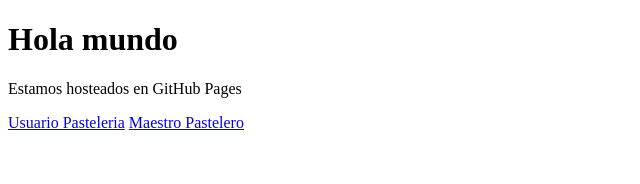
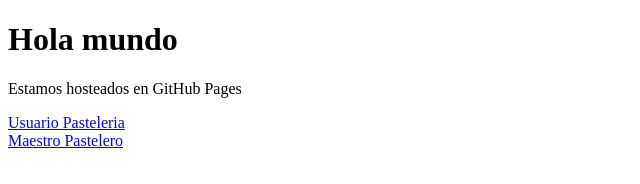
Before and after one commit to h1r04k1/h1r04k1.github.io, a plain HTML site: page index.html in a window 1280 px wide. Shown: the whole page, without its empty margins (0-640 px from the left). Drawn offline with Linux system fonts and the light colour scheme.

Commit message:
Update index.html

```diff
--- a/index.html
+++ b/index.html
@@ -9,7 +9,7 @@
 <body>
     <h1>Hola mundo</h1>
     <p>Estamos hosteados en GitHub Pages </p>
-    <a href="UserPasteleria.html" target="blank">Usuario Pasteleria</a>
+    <a href="UserPasteleria.html" target="blank">Usuario Pasteleria</a> <br>
     <a href="MasterPasteleria.html" target="blank">Maestro Pastelero</a>
 </body>
 </html>
```
